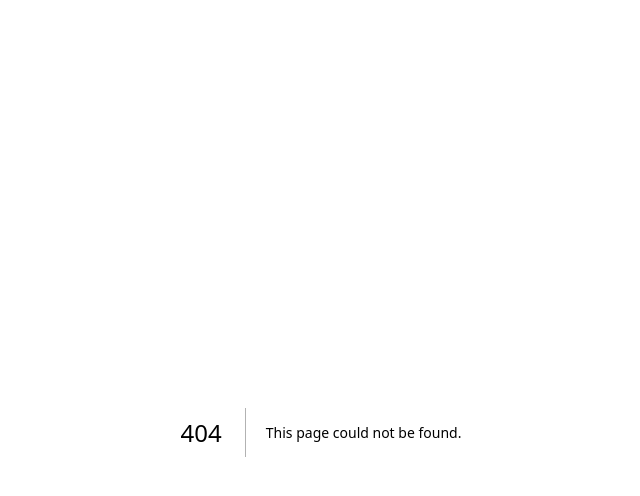
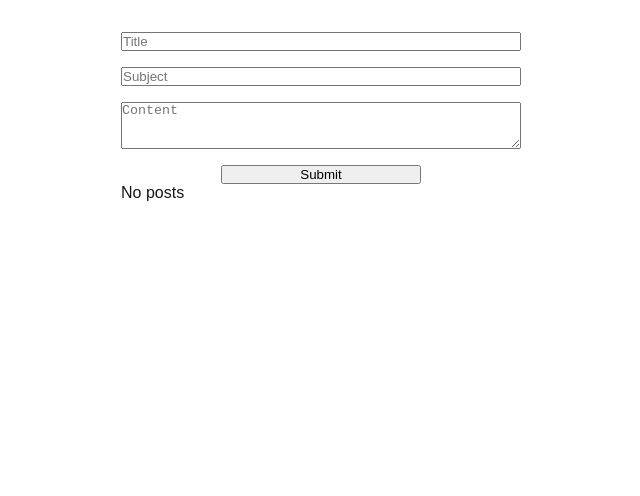
Before and after one commit to 4est-hub/boatshak, a Next.js app: page /community in a window 1280 px wide. Before the commit this address had no page. Shown: the top 496 px of the page, without its empty margins (319-959 px from the left). Built offline with nearby package versions, Linux system fonts and the light colour scheme.

Commit message:
wip community form page

```diff
--- /dev/null
+++ b/src/app/community/Page.module.scss
@@ -0,0 +1,6 @@
+.list {
+  display: grid;
+  grid-template-columns: 400px;
+  gap: 1em;
+  justify-content: center;
+}
--- /dev/null
+++ b/src/app/community/page.tsx
@@ -0,0 +1,38 @@
+'use client'
+
+import PostForm from '@/app/components/Forms/PostForm';
+import PostCard from '@/app/components/PostCard/PostCard';
+import type { Post } from '@/types/form';
+import styles from './Page.module.scss';
+import { useLocalStorage } from '@/hooks/useLocalStorage';
+
+export default function Community() {
+  const [posts, setPosts] = useLocalStorage<Post[]>('posts', []);
+
+  const handleCreate = (post: Post) => {
+    setPosts(prev => [...prev, post]);
+  };
+
+  const handleDelete = (id: string) => {
+    setPosts(prev => prev.filter(p => p.id !== id));
+  };
+
+  const sortedPosts = [...posts].sort(
+    (a, b) => new Date(b.timestamp).getTime() - new Date(a.timestamp).getTime()
+  );
+
+  return (
+    <>
+      <PostForm handleCreate={handleCreate} />
+      <div className={styles.list}>
+        {!posts.length ? (
+          <p>No posts</p>
+        ) : (
+          sortedPosts.map(post => (
+            <PostCard key={post.id} post={post} handleDelete={handleDelete} />
+          ))
+        )}
+      </div>
+    </>
+  );
+}
--- /dev/null
+++ b/src/app/components/Forms/Forms.module.scss
@@ -0,0 +1,12 @@
+form.container {
+  display: grid;
+  flex-direction: column;
+  gap: 1em;
+  grid-template-columns: 400px;
+  justify-content: center;
+}
+
+.submit {
+  width: 200px;
+  margin: auto;
+}
--- /dev/null
+++ b/src/app/components/Forms/PostForm.tsx
@@ -0,0 +1,85 @@
+'use client'
+
+import { FormEvent, useRef, useState } from 'react';
+import type { Post } from '@/types/form';
+import styles from './Forms.module.scss';
+
+interface Props {
+  handleCreate: (post: Post) => void;
+}
+
+export default function PostForm({ handleCreate }: Props) {
+  const [title, setTitle] = useState('');
+  const [subject, setSubject] = useState('');
+  const [content, setContent] = useState('');
+  const [error, setError] = useState<string | null>(null);
+
+  const titleRef = useRef<HTMLInputElement>(null);
+  const subjectRef = useRef<HTMLInputElement>(null);
+  const contentRef = useRef<HTMLTextAreaElement>(null);
+
+  const handleSubmit = (e: FormEvent<HTMLFormElement>) => {
+    e.preventDefault();
+
+    if (!title.trim()) {
+      setError('Title is required');
+      titleRef.current?.focus();
+      return;
+    }
+    if (!subject.trim()) {
+      setError('Subject is required');
+      subjectRef.current?.focus();
+      return;
+    }
+    if (!content.trim()) {
+      setError('Content is required');
+      contentRef.current?.focus();
+      return;
+    }
+
+    handleCreate({
+      id: crypto.randomUUID(),
+      title,
+      subject,
+      content,
+      timestamp: new Date().toISOString(),
+    });
+
+    setTitle('');
+    setSubject('');
+    setContent('');
+    setError(null);
+  };
+
+  return (
+    <form className={styles.container} onSubmit={handleSubmit}>
+      <input
+        ref={titleRef}
+        name="title"
+        placeholder="Title"
+        value={title}
+        onChange={e => setTitle(e.target.value)}
+        aria-invalid={!!error && !title}
+      />
+      <input
+        ref={subjectRef}
+        name="subject"
+        placeholder="Subject"
+        value={subject}
+        onChange={e => setSubject(e.target.value)}
+        aria-invalid={!!error && !subject}
+      />
+      <textarea
+        ref={contentRef}
+        rows={3}
+        name="content"
+        placeholder="Content"
+        value={content}
+        onChange={e => setContent(e.target.value)}
+        aria-invalid={!!error && !content}
+      />
+      <button type="submit" className={styles.submit}>Submit</button>
+      {error && <p className={styles.error}>{error}</p>}
+    </form>
+  );
+}
--- /dev/null
+++ b/src/app/components/PostCard/PostCard.tsx
@@ -0,0 +1,23 @@
+'use client'
+
+import type { Post } from '@/types/form';
+import styles from './PostCard.module.scss';
+
+interface Props {
+  post: Post;
+  handleDelete: (id: string) => void;
+}
+
+export default function PostCard({ post, handleDelete }: Props) {
+  return (
+    <div className={styles.card}>
+      <h3>{post.title}</h3>
+      <h4>{post.subject}</h4>
+      <p>{post.content}</p>
+      <small>{new Date(post.timestamp).toLocaleString()}</small>
+      <button onClick={() => handleDelete(post.id)} aria-label={`Delete post ${post.title}`}>
+        Delete
+      </button>
+    </div>
+  );
+}
--- /dev/null
+++ b/src/hooks/useLocalStorage.ts
@@ -0,0 +1,24 @@
+'use client';
+
+import { useEffect, useState } from "react";
+
+export function useLocalStorage<T>(key: string, initialValue: T) {
+  const [value, setValue] = useState<T>(initialValue);
+  const [isMounted, setIsMounted] = useState(false);
+
+  useEffect(() => {
+    setIsMounted(true);
+    const stored = localStorage.getItem(key);
+    if (stored) {
+      setValue(JSON.parse(stored));
+    }
+  }, [key]);
+
+  useEffect(() => {
+    if (isMounted) {
+      localStorage.setItem(key, JSON.stringify(value));
+    }
+  }, [key, value, isMounted]);
+
+  return [value, setValue] as const;
+}
--- /dev/null
+++ b/src/types/form.ts
@@ -0,0 +1,7 @@
+export interface Post {
+  id: string;
+  title: string;
+  subject: string;
+  content: string;
+  timestamp: string;
+}
```
Also changed, not shown: src/app/components/PostCard/PostCard.module.scss (added).
